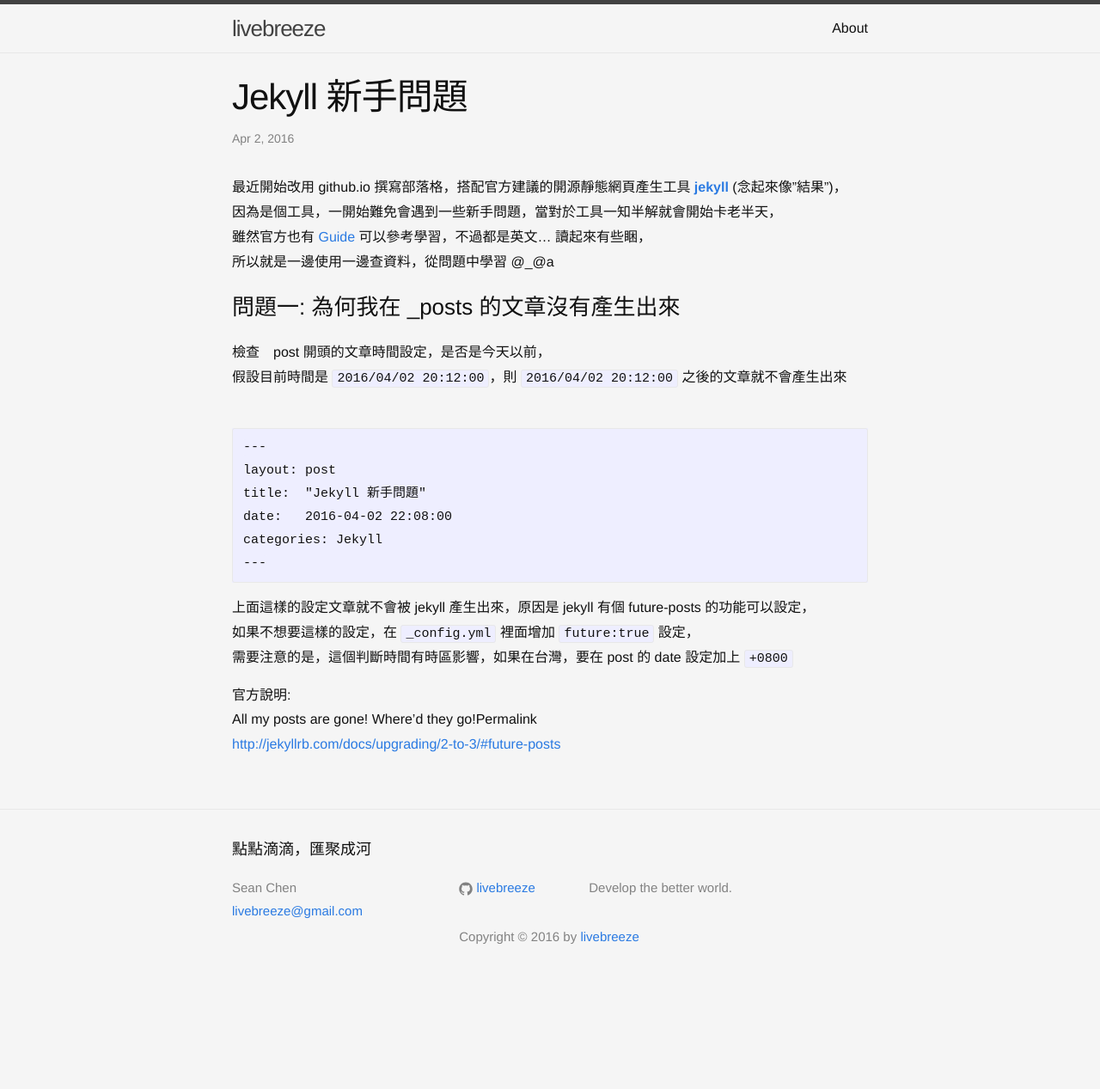
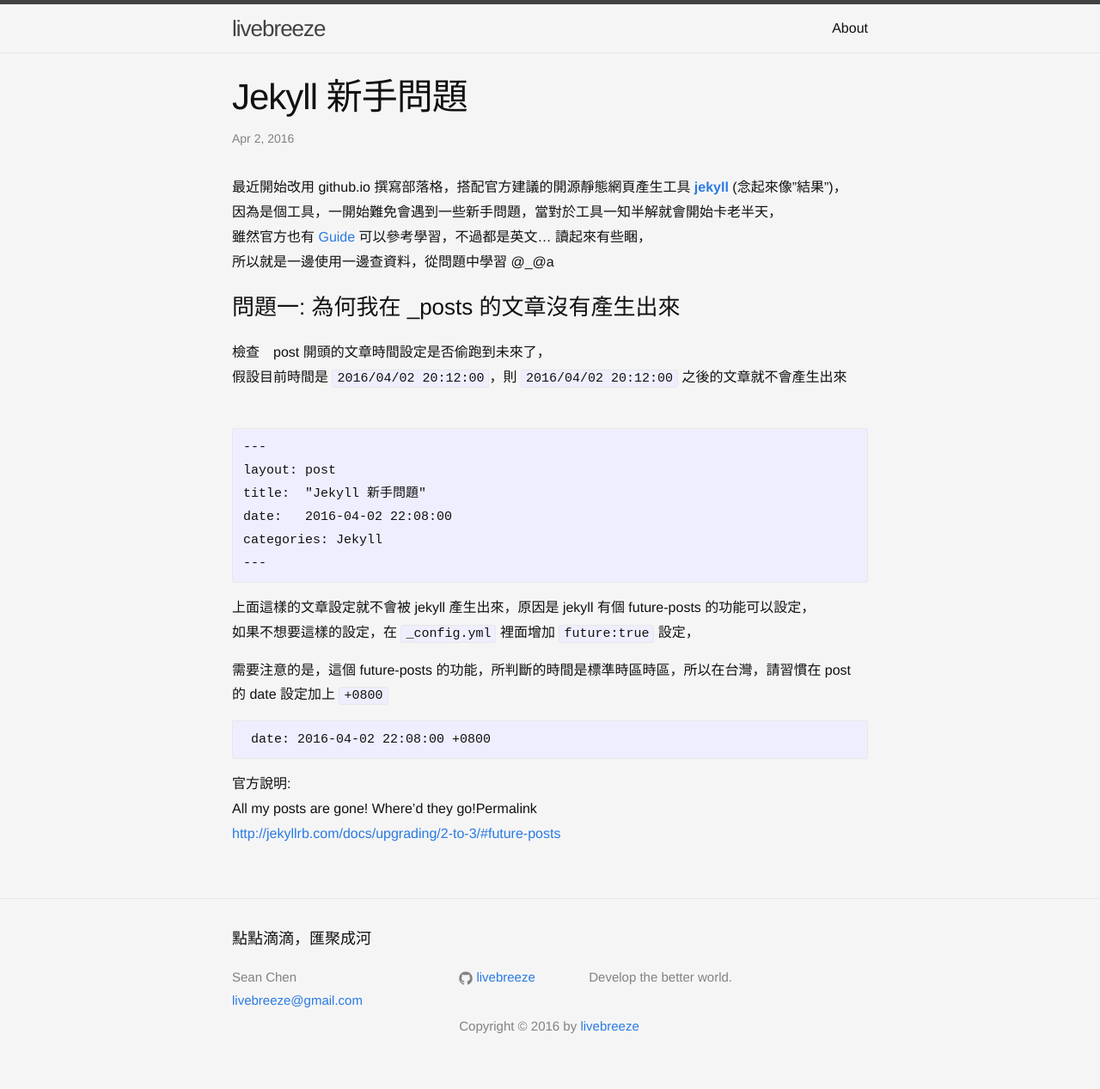
Before and after one commit to livebreeze-zz/livebreeze.github.io, a Jekyll site: the page built from _posts/2016-04-02-JekyllIssue.markdown, in a window 1280 px wide. Shown: the whole page at 86% size. Built offline with Jekyll 4.4.1, drawn with Linux system fonts in a browser that asks for light colours; some web fonts are replaced; comment, search, counter and statistics services are not loaded; before the commit the page ends 1163 px from its top, so only the background shows below that.

Commit message:
update _posts/2016-04-02-JekyllIssue.markdown

```diff
--- a/_posts/2016-04-02-JekyllIssue.markdown
+++ b/_posts/2016-04-02-JekyllIssue.markdown
@@ -11,7 +11,7 @@
 所以就是一邊使用一邊查資料，從問題中學習 @_@a
 
 ### 問題一: 為何我在 _posts 的文章沒有產生出來
-檢查　post 開頭的文章時間設定，是否是今天以前，
+檢查　post 開頭的文章時間設定是否偷跑到未來了，
 假設目前時間是 `2016/04/02 20:12:00`，則 `2016/04/02 20:12:00` 之後的文章就不會產生出來
 
     ---
@@ -21,9 +21,12 @@
     categories: Jekyll
     ---
 
-上面這樣的設定文章就不會被 jekyll 產生出來，原因是 jekyll 有個 future-posts 的功能可以設定，
+上面這樣的文章設定就不會被 jekyll 產生出來，原因是 jekyll 有個 future-posts 的功能可以設定，
 如果不想要這樣的設定，在 `_config.yml` 裡面增加 `future:true` 設定，
-需要注意的是，這個判斷時間有時區影響，如果在台灣，要在 post 的 date 設定加上 `+0800`
+
+需要注意的是，這個 future-posts 的功能，所判斷的時間是標準時區時區，所以在台灣，請習慣在 post 的 date 設定加上 `+0800`
+
+     date: 2016-04-02 22:08:00 +0800
 
 官方說明:
 All my posts are gone! Where’d they go!Permalink
```
